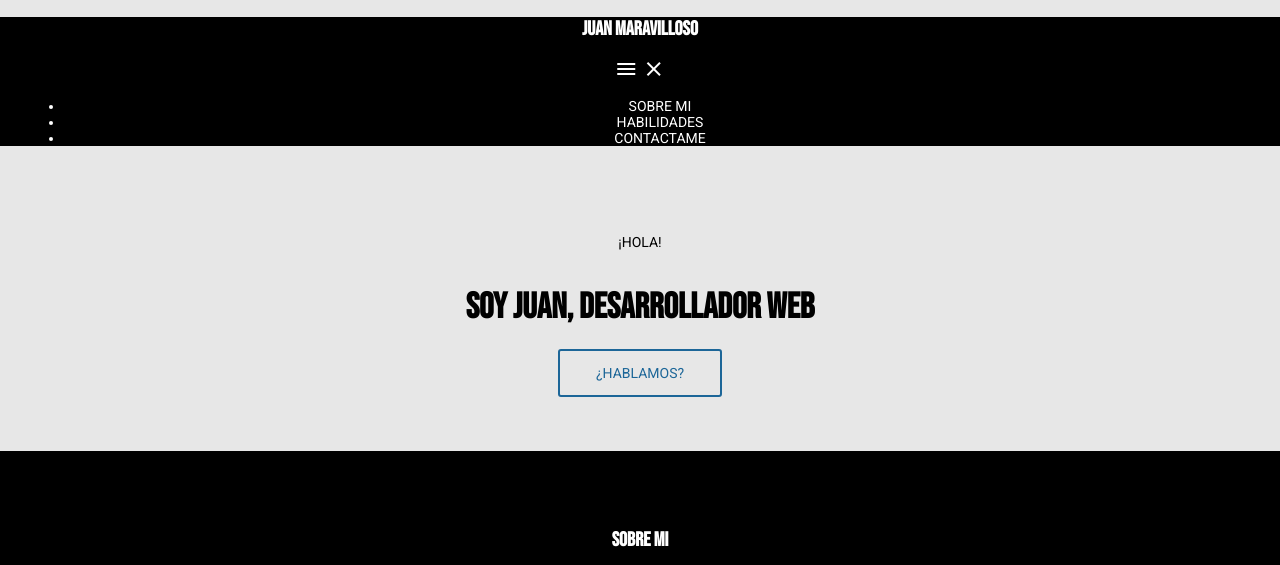
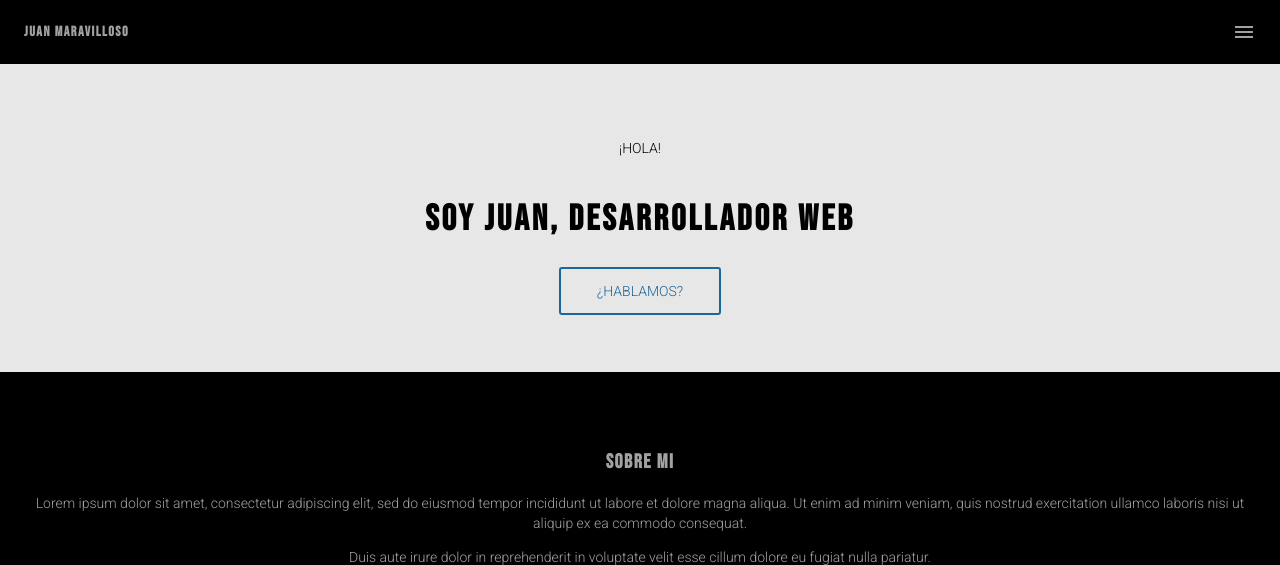
Before and after one commit to MRxRafi/CSSPractice, a plain HTML site: page practice_teacher/index.html in a window 1280 px wide. Shown: the top 565 px of the page. Drawn offline with Linux system fonts and the light colour scheme.

Commit message:
[practice_teacher] CSS Cabecera

```diff
--- a/practice_teacher/index.html
+++ b/practice_teacher/index.html
@@ -18,10 +18,10 @@
 <body>
     <header class="wrapper">
         <h2>Juan Maravilloso</h2>
-        <i class="material-icons">
+        <i id="icon-open" class="material-icons">
             menu
         </i>
-        <i class="material-icons">
+        <i id="icon-close" class="material-icons">
             close
         </i>
         <nav>
--- a/practice_teacher/styles.css
+++ b/practice_teacher/styles.css
@@ -2,6 +2,8 @@
 body {
     font-family: 'Roboto', sans-serif;
     font-size: 14px;
+    font-weight: 300;
+    line-height: 1.43;
     margin: 0;
     background-color: #e7e7e7;
     color: black;
@@ -10,6 +12,7 @@ body {
 
 h1, h2, h3, h4, h5, h6 {
     font-family: 'Bebas Neue', cursive;
+    letter-spacing: 3px;
 }
 
 h1 {
@@ -18,6 +21,7 @@ h1 {
 
 h2 {
     font-size: 20px;
+    letter-spacing: 1.5px;
 }
 
 h3 {
@@ -55,10 +59,35 @@ header,
 footer,
 .skill {
     background-color: black;
-    color: white;
+    color: #a2a2a2;
 }
 
 section {
     padding-top: 60px;
     padding-bottom: 70px;
 }
+
+/* Header */
+header {
+    display: flex;
+    justify-content: space-between;
+    align-items: center;
+    height: 64px;
+}
+
+header h2 {
+    font-size: 14px;
+    letter-spacing: 1.5px;
+}
+
+header #icon-open {
+
+}
+
+header #icon-close {
+    display: none;
+}
+
+header nav {
+    display: none;
+}
```
